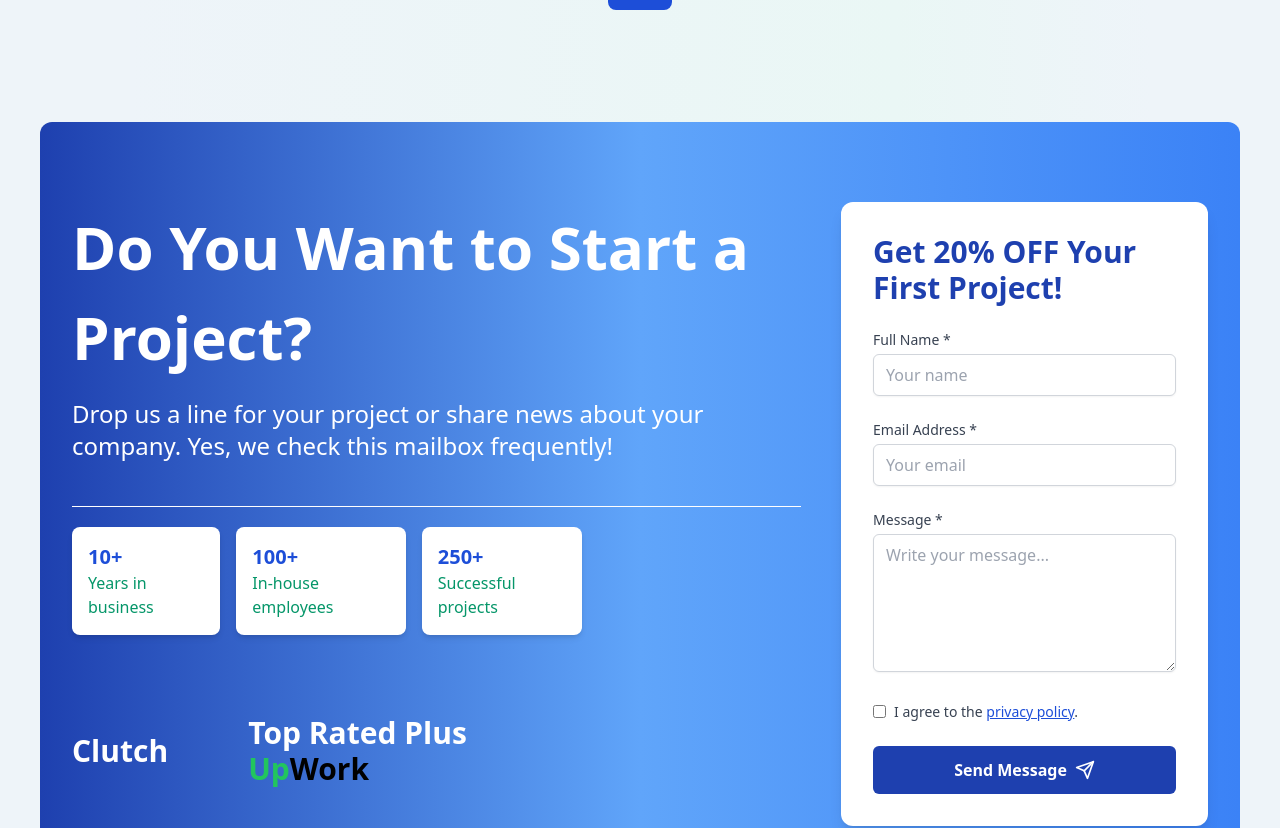
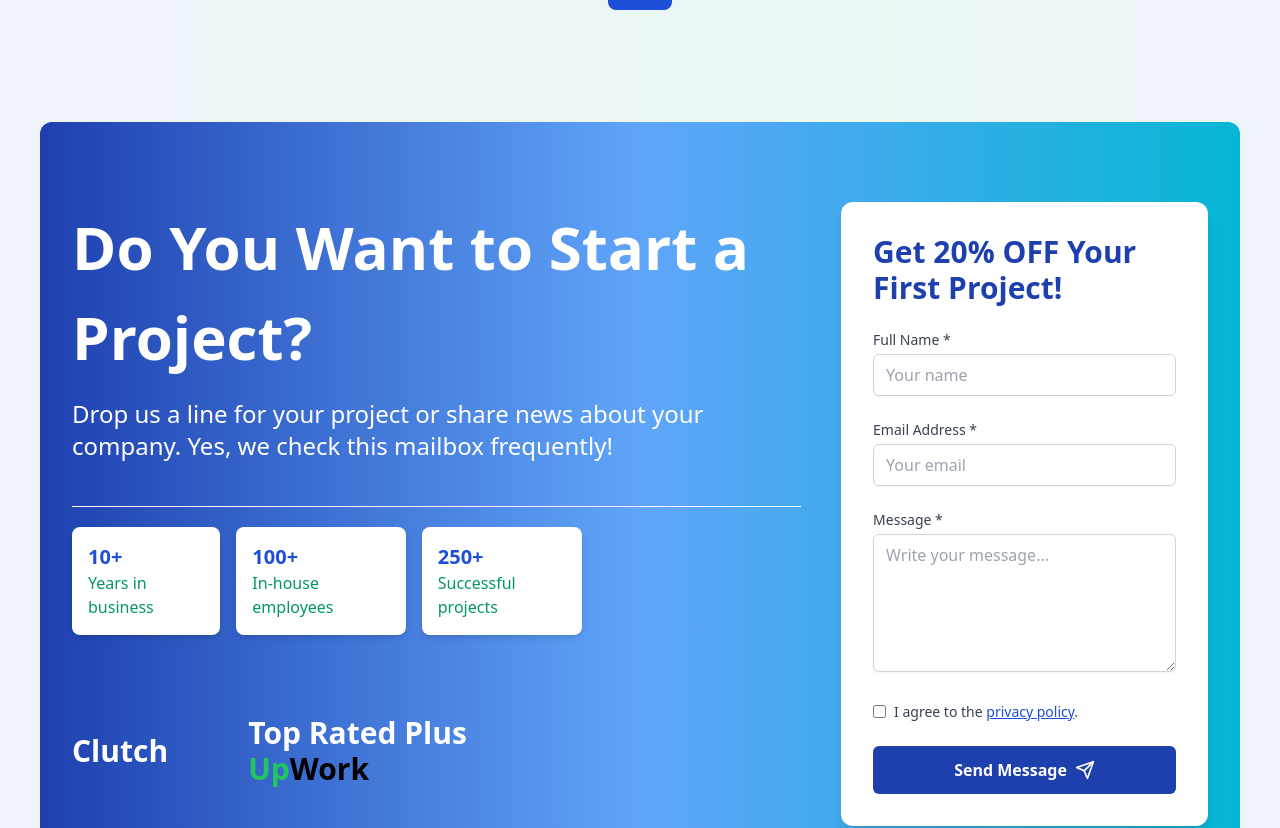
Before and after one commit to SiamBinSolaiman1598/frontend-interview, a React (Vite) app: page / in a window 1280 px wide. Shown: the part 2928-3756 px from the top of the page. Built offline with nearby package versions, Linux system fonts and the light colour scheme.

Commit message:
implemented design

```diff
--- a/src/components/ContactFrom.jsx
+++ b/src/components/ContactFrom.jsx
@@ -41,7 +41,7 @@ const ContactForm = () => {
     };
 
     return (
-        <section className="bg-gradient-to-r from-blue-800 via-blue-400 to-blue-500  dark:bg-slate-800 rounded-xl">
+        <section className="bg-gradient-to-r from-blue-800 via-blue-400 to-cyan-500  dark:bg-slate-800 rounded-xl">
             <div className="mx-auto max-w-7xl px-4 py-16 sm:px-6 lg:px-8 lg:py-20">
                 <div className="flex flex-col md:flex-row justify-center gap-10">
                     <div className="md:w-2/3">
```
